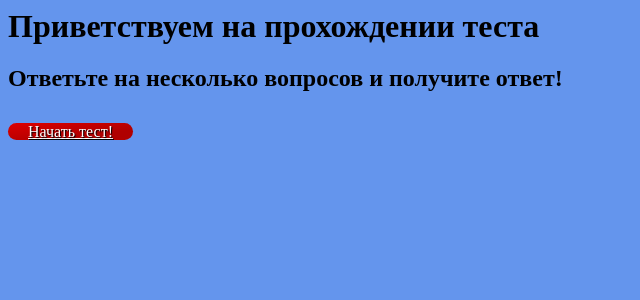
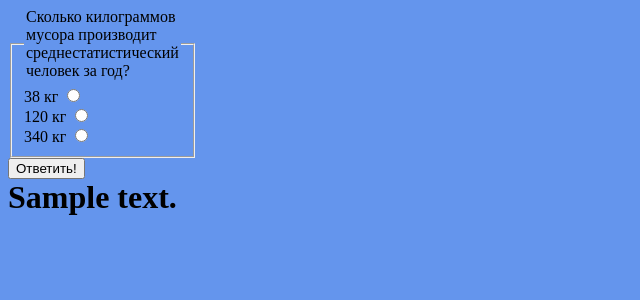
Before and after one commit to DarkMan903/Ecology-Project, a Flask app: template Ecology_Project/templates/index.html in a window 1280 px wide. Shown: the top 300 px of the page, without its empty margins (0-640 px from the left). Run offline with Flask 3, Linux system fonts and the light colour scheme; the template is opened without the code that fills it: most values are stand-ins (such as "Sample title", 1, 10 or a date in 2020).

Commit message:
index.html

```diff
--- a/Ecology_Project/templates/index.html
+++ b/Ecology_Project/templates/index.html
@@ -8,14 +8,46 @@
   >
   <meta http-equiv="X-UA-Compatible" content="ie=edge">
   <link rel="stylesheet" href="../static/css/style.css">
-  <title>Тест</title>
+  <title>Первый вопрос!</title>
 </head>
 
 <body>
-    <div>
-        <h1>Приветствуем на прохождении теста</h1>
-        <h2>Ответьте на несколько вопросов и получите ответ!</h2>
-        <a class="start_button" href="./test">Начать тест!</a>
+
+  <form action="/test" method="post">
+    <fieldset>
+
+      <legend>Сколько килограммов мусора производит среднестатистический человек за год?</legend>
+
+      <div>
+        <label for="option1">38 кг</label>
+        <input type="radio" id="option1" value="1" name="choise" required />
+      </div>
+
+      <div>
+        <label for="option2">120 кг</label>
+        <input type="radio" id="option2" value="2" name="choise" required />
+      </div>
+
+      <div>
+        <label for="option3">340 кг</label>
+        <input type="radio" id="option3" value="3" name="choise"  required />
+      </div>
+
+    </fieldset>
+
+    <div class="button__skill">
+      <input class="button__skill" type="submit" name="button_enter" value="Ответить!">
     </div>
+
+  </form>
+
+  <h1>{{answer}}</h1>
+
+  {% if button_enter %}
+  <div class="button-enter">
+    <a class="button-enter" href="">Следующий вопрос!</a>
+  </div>
+  {% endif %}
+
 </body>
 </html>
```
